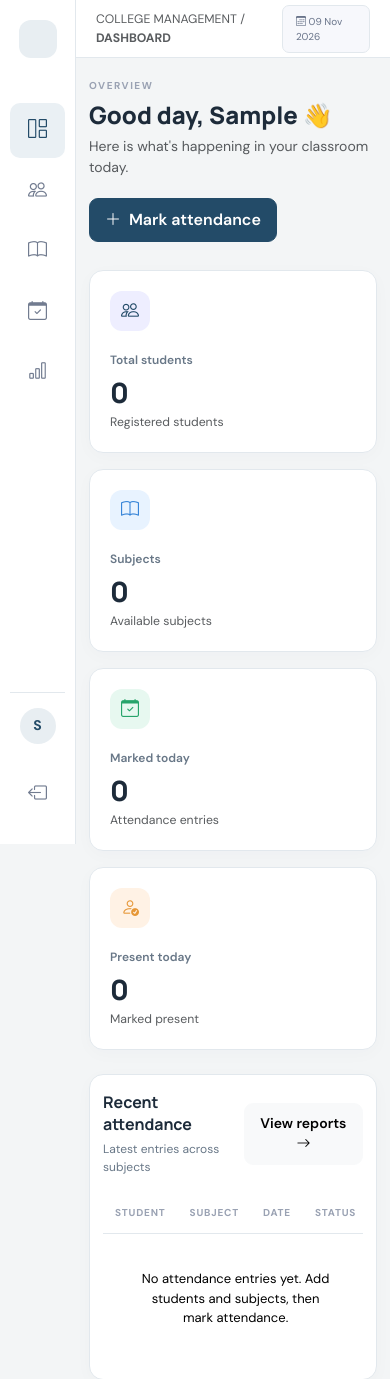
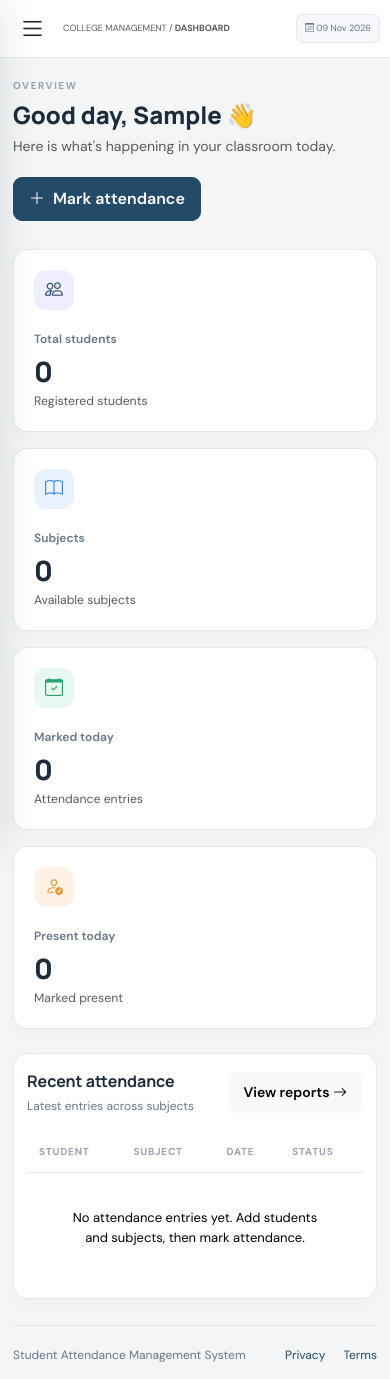
Before and after one commit to vasu925/Student-attendance-system-main, a Flask app: page /dashboard in a window 390 px wide. Shown: the top 1379 px of the page. Run offline with Flask 3, Linux system fonts and the light colour scheme; the visitor is signed in with stand-in values (Sample User, id 1); data comes from the database, SQL or seed files in the repository; data that the repository does not hold is empty; some libraries are stand-ins or nearby versions.

Commit message:
Add mobile hamburger navigation drawer (#2)
* Add mobile hamburger navigation toggle

* Style responsive off-canvas navigation drawer

```diff
--- a/static/style.css
+++ b/static/style.css
@@ -7,3 +7,31 @@
 /* Refined navigation and institutional visual language */
 .brand-row{display:flex;align-items:center;justify-content:space-between;margin:0 0 42px 8px}.brand-row .brand{margin:0}.sidebar-toggle{border:1px solid var(--line);background:#fff;color:#526678;width:34px;height:34px;border-radius:6px}.sidebar.collapsed{width:76px;padding:24px 10px}.sidebar.collapsed .brand-name,.sidebar.collapsed .sidebar-label,.sidebar.collapsed .nav-link-custom span,.sidebar.collapsed .user-mini>div:last-child{display:none}.sidebar.collapsed .brand-row{justify-content:center;margin:0 0 42px}.sidebar.collapsed .brand{font-size:0;margin:0}.sidebar.collapsed .nav-link-custom{justify-content:center;padding:13px 8px}.sidebar.collapsed .user-mini{justify-content:center}.sidebar.collapsed~.main-area{margin-left:76px}.site-footer{display:flex;justify-content:space-between;gap:16px;padding:20px 0 4px;margin-top:26px;border-top:1px solid var(--line);color:var(--muted);font-size:12px}.site-footer span:last-child{display:flex;gap:18px}.site-footer a{color:var(--primary);text-decoration:none}.legal-copy{max-width:850px;line-height:1.75}.legal-copy h2{font:700 18px Manrope,sans-serif;margin:26px 0 8px}.legal-copy p,.legal-copy li{color:#526273}
 @media(max-width:900px){.sidebar{width:76px}.sidebar .brand-name,.sidebar .sidebar-label,.sidebar .nav-link-custom span,.sidebar .user-mini>div:last-child{display:none}.sidebar .brand-row{justify-content:center;margin:0 0 42px}.sidebar .brand{font-size:0;margin:0}.sidebar .sidebar-toggle{display:none}.sidebar .nav-link-custom{justify-content:center;padding:13px 8px}.sidebar .user-mini{justify-content:center}.main-area{margin-left:76px}.sidebar.collapsed{width:76px}.sidebar.collapsed~.main-area{margin-left:76px}}
+
+
+/* Mobile hamburger navigation drawer */
+.mobile-menu-toggle{display:none;border:0;background:transparent;color:var(--ink);font-size:27px;line-height:1;padding:5px 9px;border-radius:8px}
+.sidebar-backdrop{display:none}
+@media(max-width:900px){
+  .sidebar{width:250px;max-width:84vw;padding:24px 18px;transform:translateX(-105%);transition:transform .24s ease;box-shadow:12px 0 36px rgba(20,35,50,.12)}
+  .sidebar.mobile-open{transform:translateX(0)}
+  .sidebar .brand-name,.sidebar .sidebar-label,.sidebar .nav-link-custom span,.sidebar .user-mini>div:last-child{display:initial}
+  .sidebar .sidebar-label{display:block}
+  .sidebar .brand-row{justify-content:space-between;margin:0 0 42px 8px}
+  .sidebar .brand{font-size:21px;margin:0}
+  .sidebar .sidebar-toggle{display:none}
+  .sidebar .nav-link-custom{justify-content:flex-start;padding:12px 14px}
+  .sidebar .user-mini{justify-content:flex-start}
+  .main-area,.sidebar.collapsed~.main-area{margin-left:0}
+  .mobile-menu-toggle{display:inline-flex;align-items:center;justify-content:center;flex:0 0 auto}
+  .topbar{justify-content:flex-start;gap:12px;padding:0 16px}
+  .topbar-context{flex:1;min-width:0;font-size:10px!important}
+  .date-pill{white-space:nowrap}
+  .sidebar-backdrop.visible{display:block;position:fixed;inset:0;background:rgba(15,27,39,.42);border:0;z-index:4}
+  body.menu-open{overflow:hidden}
+}
+@media(max-width:575px){
+  .topbar{gap:8px;padding:0 10px}
+  .topbar-context{font-size:9px!important}
+  .date-pill{padding:7px 8px;font-size:9px}
+}
--- a/templates/base.html
+++ b/templates/base.html
@@ -29,8 +29,9 @@
       <form method="post" action="{{ url_for('logout') }}"><input type="hidden" name="csrf_token" value="{{ csrf_token() }}"><button class="nav-link-custom logout-button"><i class="bi bi-box-arrow-left"></i><span>Sign out</span></button></form>
     </div>
   </aside>
+  <button class="sidebar-backdrop" id="sidebarBackdrop" type="button" aria-label="Close navigation"></button>
   <main class="main-area">
-    <header class="topbar"><span class="text-muted small">COLLEGE MANAGEMENT / <strong>{{ request.endpoint|replace('_',' ')|upper }}</strong></span><span class="date-pill"><i class="bi bi-calendar3"></i> {{ today.strftime('%d %b %Y') }}</span></header>
+    <header class="topbar"><button class="mobile-menu-toggle" id="mobileMenuToggle" type="button" aria-label="Open navigation" aria-controls="appSidebar" aria-expanded="false"><i class="bi bi-list"></i></button><span class="text-muted small topbar-context">COLLEGE MANAGEMENT / <strong>{{ request.endpoint|replace('_',' ')|upper }}</strong></span><span class="date-pill"><i class="bi bi-calendar3"></i> {{ today.strftime('%d %b %Y') }}</span></header>
     <div class="content-wrap">
 {% else %}
 <div class="auth-background">
@@ -56,11 +57,19 @@
 <script>
 (() => {
  const sidebar=document.getElementById("appSidebar"), toggle=document.getElementById("sidebarToggle");
- if(!sidebar||!toggle)return;
+ const mobileToggle=document.getElementById("mobileMenuToggle"), backdrop=document.getElementById("sidebarBackdrop");
+ if(!sidebar)return;
  const key="attendance-sidebar-collapsed";
- const apply=collapsed=>{sidebar.classList.toggle("collapsed",collapsed);toggle.setAttribute("aria-expanded",String(!collapsed));toggle.setAttribute("aria-label",collapsed?"Expand navigation":"Collapse navigation");};
+ const apply=collapsed=>{if(!toggle)return;sidebar.classList.toggle("collapsed",collapsed);toggle.setAttribute("aria-expanded",String(!collapsed));toggle.setAttribute("aria-label",collapsed?"Expand navigation":"Collapse navigation");};
  apply(localStorage.getItem(key)==="true");
- toggle.addEventListener("click",()=>{const collapsed=!sidebar.classList.contains("collapsed");apply(collapsed);localStorage.setItem(key,String(collapsed));});
+ toggle?.addEventListener("click",()=>{const collapsed=!sidebar.classList.contains("collapsed");apply(collapsed);localStorage.setItem(key,String(collapsed));});
+ const openMenu=()=>{sidebar.classList.add("mobile-open");backdrop?.classList.add("visible");mobileToggle?.setAttribute("aria-expanded","true");mobileToggle?.setAttribute("aria-label","Close navigation");document.body.classList.add("menu-open");};
+ const closeMenu=()=>{sidebar.classList.remove("mobile-open");backdrop?.classList.remove("visible");mobileToggle?.setAttribute("aria-expanded","false");mobileToggle?.setAttribute("aria-label","Open navigation");document.body.classList.remove("menu-open");};
+ mobileToggle?.addEventListener("click",()=>sidebar.classList.contains("mobile-open")?closeMenu():openMenu());
+ backdrop?.addEventListener("click",closeMenu);
+ sidebar.querySelectorAll(".nav-link-custom").forEach(link=>link.addEventListener("click",closeMenu));
+ document.addEventListener("keydown",event=>{if(event.key==="Escape")closeMenu();});
+ window.addEventListener("resize",()=>{if(window.innerWidth>900)closeMenu();});
 })();
 </script>
 </body>
```
